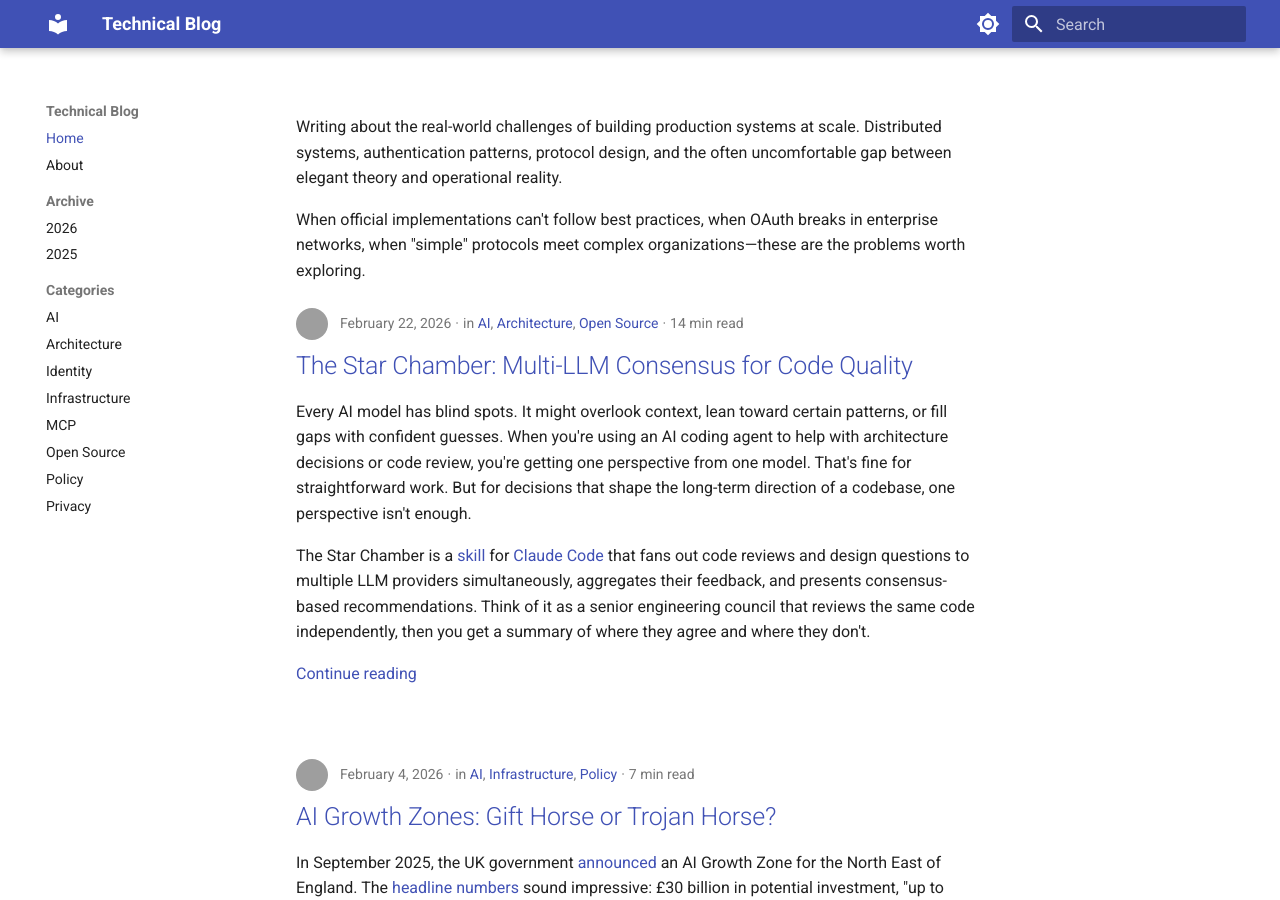
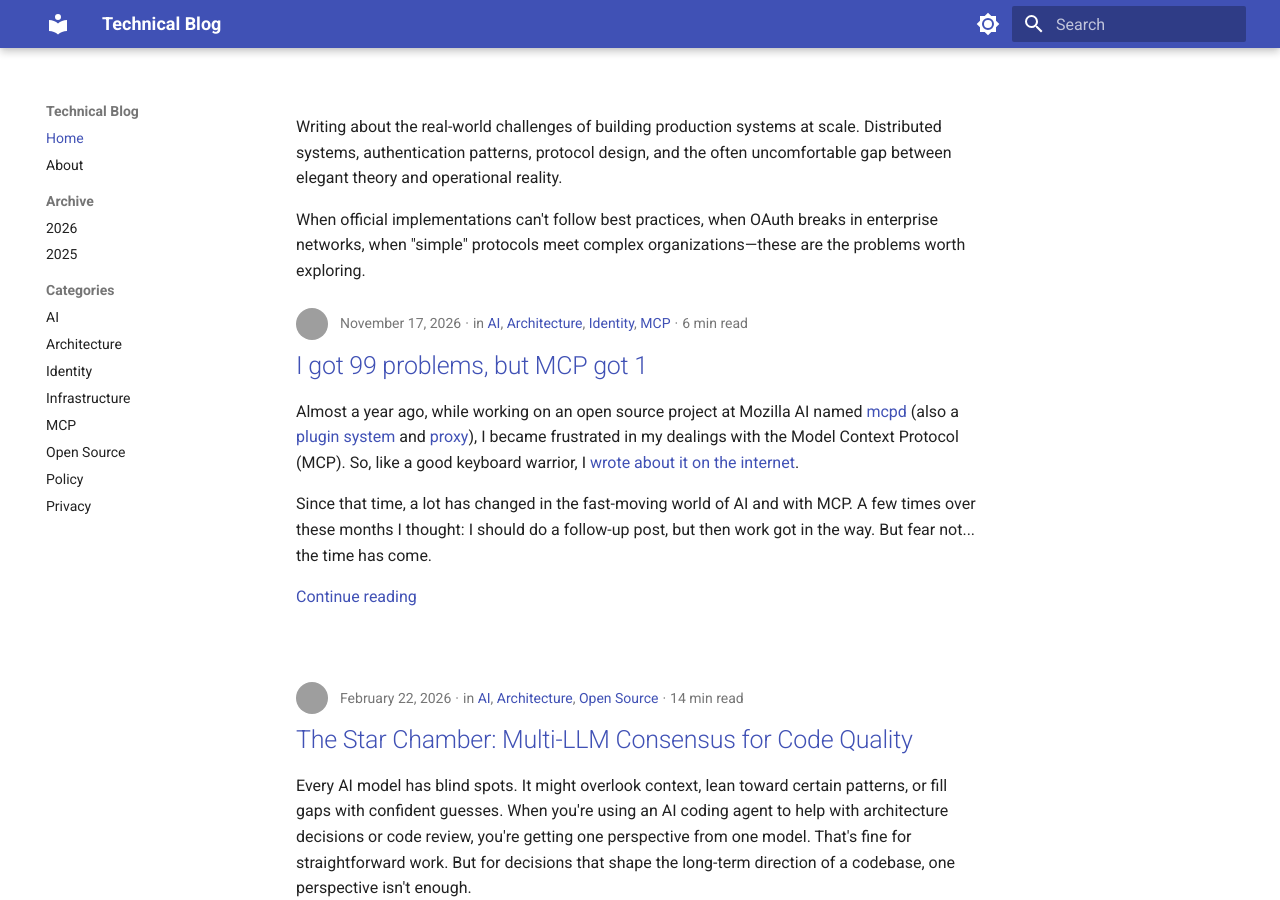
Before and after one commit to peteski22/blog, an MkDocs documentation site: the page built from docs/index.md, in a window 1280 px wide and 900 px high. Built offline with MkDocs 1.6.1 and Material for MkDocs 9.7.7, drawn with Linux system fonts in a browser that asks for light colours; some of the changed lines change nothing that is shown; some of the changed text lies outside the part shown; grey boxes are pictures that could not be loaded.

Commit message:
docs: add MCP identity follow-up post (#14)
The MCP identity post from November 2025 has some factual errors, and
readers who find it get no pointer to what has changed since. Its link
to issue #195 is also broken.

This adds a follow-up post that corrects those errors and reviews what
changed in MCP authorization since. The original post gets a note that
links to the follow-up, and the #195 link now points at the issue.

```diff
--- /dev/null
+++ b/docs/posts/99-problems-but-mcp-got-1.md
@@ -0,0 +1,98 @@
+---
+date: 2026-11-17
+authors:
+  - peteski
+categories:
+  - AI
+  - Architecture
+  - Identity
+  - MCP
+---
+
+# I got 99 problems, but MCP got 1
+
+Almost a year ago, while working on an open source project at Mozilla AI named [mcpd](https://blog.mozilla.ai/meet-mcpd-requirements-txt-for-agentic-systems/) (also a [plugin system](https://blog.mozilla.ai/mcpd-plugins-extend-your-agent-infrastructure-without-touching-your-code/) and [proxy](https://blog.mozilla.ai/mcpd-proxy-centralized-tool-access-for-ai-agents-in-vs-code-cursor-and-beyond/)), I became frustrated in my dealings with the Model Context Protocol (MCP). So, like a good keyboard warrior, I [wrote about it on the internet](mcp-identity-crisis.md).
+
+Since that time, a lot has changed in the fast-moving world of AI and with MCP. A few times over these months I thought: I should do a follow-up post, but then work got in the way. But fear not... the time has come.
+
+<!-- more -->
+
+I'll start by briefly explaining why I was making a racket in the first place. Yes it was partially therapeutic, but I wanted to draw attention to a problem I saw in MCP, which was that there was no standard way to get a user's identity to systems 'upstream' of an MCP server. My proposal to stoke debate was an [upstream_identity](https://github.com/modelcontextprotocol/modelcontextprotocol/discussions/1827) field (it closed on 2026-09-25 when Discussions became meeting-notes only), looking back at this now it probably wasn't the right solution, but the important thing was that the problem existed (and still does to some extent), and I really felt like it should be talked about.
+
+Better to get this out of the way early, and my apologies...
+
+My post got a few things wrong:
+
+* I said "No action taken" on [MCP#195](https://github.com/modelcontextprotocol/modelcontextprotocol/issues/195), but it was closed as completed, and the 2025-06-18 spec made `WWW-Authenticate` a MUST.
+* [MCP#234](https://github.com/modelcontextprotocol/modelcontextprotocol/discussions/234#discussioncomment-13054006) was closed by its own author in May 2025, months *before* URL mode existed, not after it as I said.
+
+The proposal also got a few things wrong:
+
+* The GitHub, Grafana and Stripe MCP servers I cited in my examples were `stdio` servers, and so were following the spec in using environment variables
+* I suggested sending a non-MCP token to the server: forbidden in the spec
+* The "no passthrough" rule does have wide support outside MCP (for example, the [IETF WIMSE AIMS draft](https://datatracker.ietf.org/doc/draft-ietf-wimse-aims/))
+* Probably myriad other things
+
+But, I say again (maybe for my pride, or ego) the real issue was that nothing said where the upstream token comes from.
+
+OK, so what changed in the months between rant and return-rant? MCP got a long list...
+
+URL mode elicitation, Enterprise-Managed Authorization (EMA), stateless protocol, header-based routing and `iss` validation... and Dynamic Client Registration (DCR) was deprecated and replaced with Client ID Metadata Documents (CIMD).
+
+The vendors I used as examples also moved towards using OAuth for their hosted servers (looking at you GitHub, Stripe, Grafana Cloud), but still use tokens for the local servers.
+
+They also seem to have agreed that there are still gaps to fill, from the [roadmap](https://modelcontextprotocol.io/development/roadmap):
+
+> "MCP authorization assumes a person with a browser at consent time... Existing MCP servers lean on pasted API keys and long-lived refresh tokens."
+
+So where do things stand when it comes to my desire to have this upstream situation sorted?
+
+* User with a browser: Covered via OAuth and [EMA](https://modelcontextprotocol.io/extensions/auth/enterprise-managed-authorization).
+* Agent acting as itself (CI, workload): Draft [Client Credentials](https://modelcontextprotocol.io/extensions/auth/oauth-client-credentials) and [Workload Identity Federation SEP-1933](https://github.com/modelcontextprotocol/modelcontextprotocol/pull/1933).
+* Agent acting on behalf of a user who is not present: Partly covered by [ID-JAG](https://datatracker.ietf.org/doc/draft-ietf-oauth-identity-assertion-authz-grant/) with a refresh token after one login. There is no standard way to name the agent, no standard for a 2nd hop (upstream).
+
+Since the 2nd hop is a choice, and the Auth group has discussed changes that only affect 'server internals' as things that 'may not require MCP standardization at all' ([Auth group notes, Feb 2026](https://github.com/modelcontextprotocol/modelcontextprotocol/discussions/2234)), what we see happening is that gateways (e.g. agentgateway, Cloudflare, ContextForge, Kong, Teleport etc.) fill the gap with their own formats, the result of which is that the identity travels upstream... differently in every product.
+
+And these gateways aren't going anywhere. Enterprises want one central place for audit, tool and MCP server RBAC, keeping secrets off developer machines, and of course a kill switch when needed. But central audit is only as good as the identity behind it. The gateway's log might say "Peter, using agent qwerty123, called create_issue on the GitHub server", but if the gateway then calls GitHub with one shared token, GitHub's own log just says "gateway_bot". GitHub's per-user permissions don't apply, GitHub can't revoke just me, and if that one token leaks, it works for everyone.
+
+ID-JAG seems like the new heir apparent, since seemingly moving from concept to production this year (2026), folks that have been interacting with the MCP ecosystem will have likely seen or heard of the 'Identity Assertion JWT Authorization Grant' (rolls right off the tongue doesn't it?); it's what MCP's EMA extension is built on top of.
+
+**TL;DR**: Similar to when you land in another country and your phone just works without having to sign up to a local network. The foreign network asks your home network "is this one of yours, and are they allowed to roam?", and when it gets told 'yes' it lets you use it. The network back home controls your access, and can restrict you from anywhere. That's ID-JAG for applications, letting one application access another application's resources on your behalf without signing in again or approving every connection by hand.
+
+ID-JAG is supported in Okta and PingFederate, with others such as Keycloak, Auth0 and WorkOS starting to accept it (experimental or early access). So adoption is growing, although Microsoft Entra notably doesn't issue it, and goes its own way with on-behalf-of and Agent ID.
+
+But ID-JAG on its own doesn't close the gap:
+
+* It can't be reused for the next system. The draft says a new one "MAY be issued", but not how a server in the middle should ask for one.
+* The "who is acting" (`act`) field is optional, so the agent can drop out of the picture.
+* Every app has to be set up to trust your IdP first.
+
+So, apart from that, is everything done, solved, hooray? Not quite yet... but we do trust our identity providers for all sorts of other things all the time:
+
+* SSO: more or less every SaaS product will let your company IdP log people in.
+* Cloud workload federation (AWS, GCP, Azure): Will take a signed token from an outside identity provider, e.g. GitHub Actions, and hand back short-lived API tokens (no static secrets!)
+
+'Oh yeah?' you might say, and, the IETF even has a name for when you do this across organisations: [Identity and Authorization Chaining Across Domains](https://datatracker.ietf.org/doc/draft-ietf-oauth-identity-chaining/).
+
+It's in the RFC Editor queue, so almost, almost there. And here's a bit I liked from a different draft, the [IETF WIMSE AI Identity Management System draft](https://datatracker.ietf.org/doc/draft-ietf-wimse-aims/) (section [10.8](https://datatracker.ietf.org/doc/html/draft-ietf-wimse-aims-00#section-10.8)):
+
+> "It is an anti-pattern for Tools to forward access tokens it received from the Agent to Services or Resources"
+
+But in that same section it points at identity chaining as the way for a tool to get a token for the next system:
+
+> "When the Tool needs access to a resource protected by an authorization server other than the Tool's own authorization server, the OAuth Identity and Authorization Chaining Across Domains ([OAUTH-ID-CHAIN]) can be used to obtain an access token from the authorization server protecting that resource."
+
+So the "don't pass it through" rule **and** the "here's how you do the next hop" answer can live side by side. A handful of SaaS vendors (Slack, Linear, Atlassian and friends) already trust our IdPs via EMA, but only for their own MCP servers. What's missing is the rest of them doing the same, and for their APIs in general, so a gateway or server in the middle can make that next hop the same way cloud providers already let workloads do (not just logged-in humans).
+
+I don't care **how** it happens, but what I hope to see happen is:
+
+* MCP documents one standard way for a server (or gateway) to make that 2nd hop built on things that already exist (the token exchange, the identity chaining, ID-JAG).
+* The tokens have a shared format that carries who the user is, and which agent is acting on behalf of that user; so every product doesn't have to invent its own claims.
+* A 1st class/standard path where we have agents working on behalf of users in a browserless setting.
+* A 'best practices' document for gateways (the Auth group said back in February that this area was "somewhat underdocumented", and gateways are where a lot of enterprises are landing).
+* More SaaS vendors accept assertions from customer IdPs like the cloud providers already do.
+
+The problem is on the MCP roadmap, progress is happening, this last step is about the same trust we already give to cloud APIs.
+
+!!! note
+    If by some chance anyone who's part of the Auth group reads this blog post, can I highlight that the [Auth IG charter](https://modelcontextprotocol.io/community/interest-groups/auth) says notes get cross-posted to GitHub Discussions. Please post the Auth group notes to GitHub again. The last ones there are from Feb 2026.
--- a/docs/posts/mcp-identity-crisis.md
+++ b/docs/posts/mcp-identity-crisis.md
@@ -10,6 +10,9 @@ categories:
 ---
 
 # MCP's Identity Crisis: When Security Theatre Meets Enterprise Reality
+
+!!! note "Update: November 2026"
+    I've written a [follow-up to this post](99-problems-but-mcp-got-1.md). It corrects some things I got wrong here and covers what has changed in MCP since.
 
 The Model Context Protocol (MCP) promises to be the "USB-C" of LLM integrations; simple, universal, and "extremely easy to build." Yet a fundamental disconnect exists between its security guidance and how authentication works in production systems. This isn't just a theoretical concern; it's creating an ecosystem where even official implementations can't follow the stated best practices.
 
@@ -194,7 +197,7 @@ This isn't the first time these concerns have been raised. The GitHub discussion
 
 * **Discussion [#234](https://github.com/modelcontextprotocol/modelcontextprotocol/discussions/234)** (by @wdawson) proposed exactly what enterprises need: passing user tokens at the tool level to enable multi-user scenarios. It was closed after URL mode was merged, despite URL mode not addressing the core concerns.
 
-* **Issue [#195](https://github.com/modelcontextprotocol/modelcontextprotocol/issues/)** suggested using standard WWW-Authenticate headers and allowing clients to pass tokens directly. Sixteen developers agreed. No action taken.
+* **Issue [#195](https://github.com/modelcontextprotocol/modelcontextprotocol/issues/195)** suggested using standard WWW-Authenticate headers and allowing clients to pass tokens directly. Sixteen developers agreed. No action taken.
 
 * **Discussion [#804](https://github.com/modelcontextprotocol/modelcontextprotocol/discussions/804)** proposed a gateway-based model that would work with enterprise architectures. Still under discussion, likely to be superseded by URL mode.
 
```
